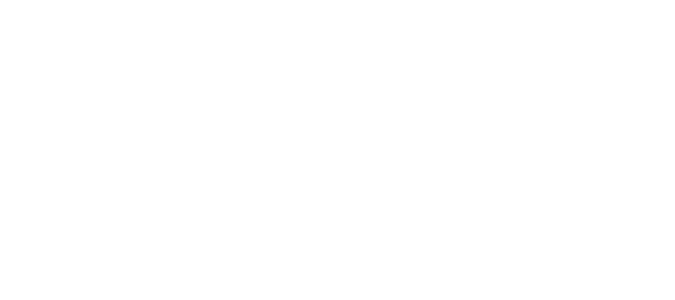
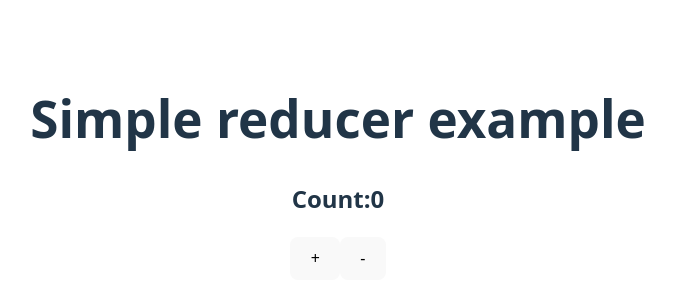
Before and after one commit to samndambuki/React-Interview-Questions, a React (Vite) app: page / in a window 1280 px wide. Shown: the part 232-532 px from the top of the page, without its empty margins (302-977 px from the left). Built offline with nearby package versions, Linux system fonts and the light colour scheme.

Commit message:
worked on actions and reducers

```diff
--- a/src/App.jsx
+++ b/src/App.jsx
@@ -38,6 +38,10 @@
         {showComponent && <UnmountTracker />}
       </div> */}
       {/* <Greeting name="Samuel" /> */}
+      <div>
+        <h1>Simple reducer example</h1>
+        <Counter />
+      </div>
     </>
   );
 }
--- /dev/null
+++ b/src/CounterReducer.jsx
@@ -0,0 +1,11 @@
+const counterReducer = (state, action) => {
+  if (action.type === "increment") {
+    return { count: state.count + 1 };
+  }
+  if (action.type === "decrement") {
+    return { count: state.count - 1 };
+  }
+  return state;
+};
+
+export default counterReducer;
--- a/src/counter.jsx
+++ b/src/counter.jsx
@@ -1,31 +1,49 @@
-import { useState, useEffect } from "react";
+// import { useState, useEffect } from "react";
+// const Counter = () => {
+//   //useState - manages state
+//   //setCount - updates count when clicking buttons
+//   const [count, setCount] = useState(0);
+//   //handles side effects
+//   //runs when count changes
+//   useEffect(() => {
+//     console.log(`Count updated:${count}`);
+//   }, [count]);
+//   return (
+//     <div>
+//       <h2>Counter:{count}</h2>
+//       <button
+//         onClick={() => {
+//           setCount(count + 1);
+//         }}
+//       >
+//         Increment
+//       </button>
+//       <button
+//         onClick={() => {
+//           setCount(count - 1);
+//         }}
+//       >
+//         Decrement
+//       </button>
+//     </div>
+//   );
+// };
+// export default Counter;
+
+import { useReducer } from "react";
+import counterReducer from "./CounterReducer";
+
 const Counter = () => {
-  //useState - manages state
-  //setCount - updates count when clicking buttons
-  const [count, setCount] = useState(0);
-  //handles side effects
-  //runs when count changes
-  useEffect(() => {
-    console.log(`Count updated:${count}`);
-  }, [count]);
+  //state - holds the current state
+  //dispatch - sends actions to the reducer
+  const [state, dispatch] = useReducer(counterReducer, { count: 0 });
   return (
     <div>
-      <h2>Counter:{count}</h2>
-      <button
-        onClick={() => {
-          setCount(count + 1);
-        }}
-      >
-        Increment
-      </button>
-      <button
-        onClick={() => {
-          setCount(count - 1);
-        }}
-      >
-        Decrement
-      </button>
+      <h2>Count:{state.count}</h2>
+      <button onClick={() => dispatch({ type: "increment" })}>+</button>
+      <button onClick={() => dispatch({ type: "decrement" })}>-</button>
     </div>
   );
 };
+
 export default Counter;
```
